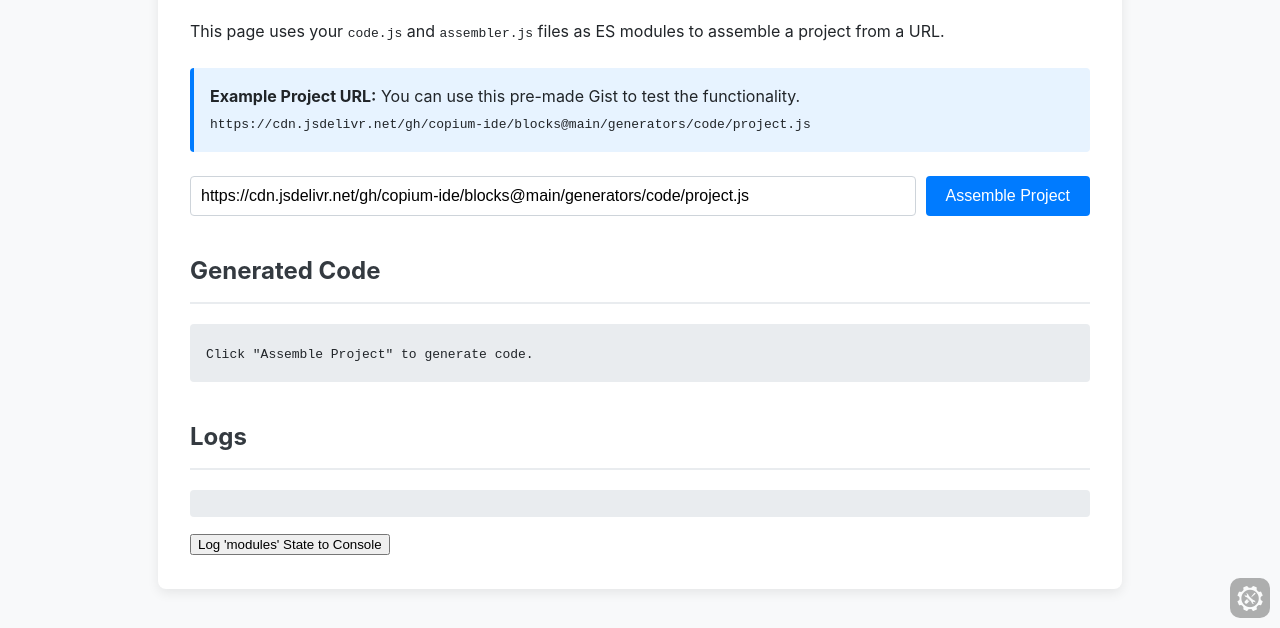
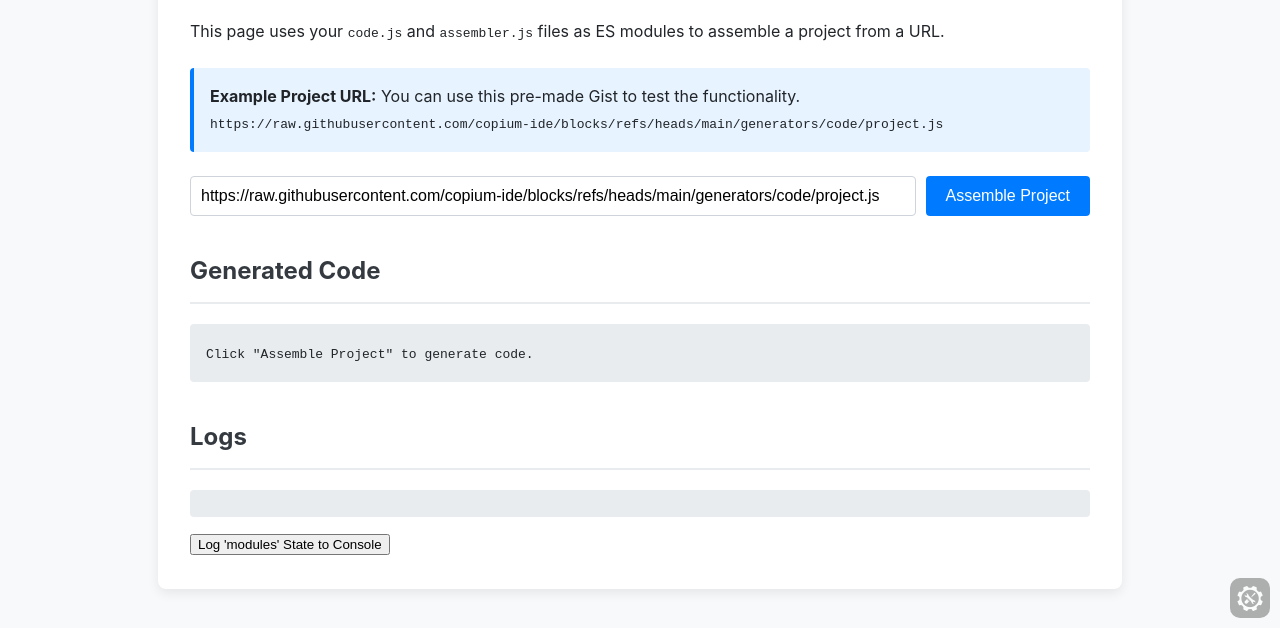
Before and after one commit to copium-ide/blocks, a plain HTML site: page generators/code/runner.html in a window 1280 px wide. Shown: the part 172-800 px from the top of the page. Drawn offline with Linux system fonts and the light colour scheme.

Commit message:
Update runner.html url

```diff
--- a/generators/code/runner.html
+++ b/generators/code/runner.html
@@ -86,11 +86,11 @@
 
         <div class="note">
             <strong>Example Project URL:</strong> You can use this pre-made Gist to test the functionality. <br>
-            <code>https://cdn.jsdelivr.net/gh/copium-ide/blocks@main/generators/code/project.js</code>
+            <code>https://raw.githubusercontent.com/copium-ide/blocks/refs/heads/main/generators/code/project.js</code>
         </div>
 
         <div class="input-group">
-            <input type="url" id="projectUrl" placeholder="Enter raw project.js URL..." value="https://cdn.jsdelivr.net/gh/copium-ide/blocks@main/generators/code/project.js">
+            <input type="url" id="projectUrl" placeholder="Enter raw project.js URL..." value="https://raw.githubusercontent.com/copium-ide/blocks/refs/heads/main/generators/code/project.js">
             <button id="assembleBtn">Assemble Project</button>
         </div>
 
```
